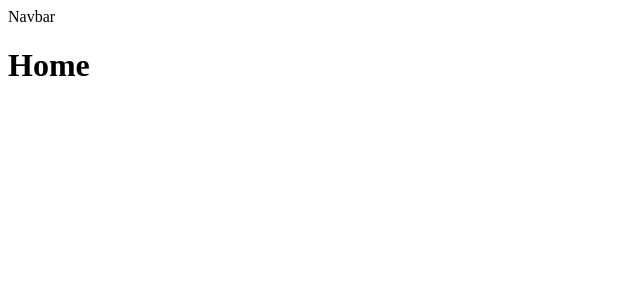
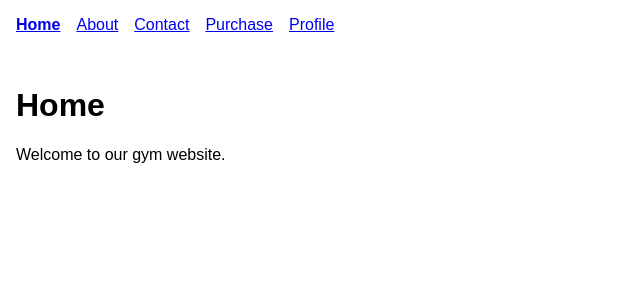
Before and after one commit to jaydonkc/h4i-calpoly-team7, a Next.js app: page / in a window 1280 px wide. Shown: the top 300 px of the page, without its empty margins (0-640 px from the left). Built offline with nearby package versions, Linux system fonts and the light colour scheme.

Commit message:
5 page shell plain

```diff
--- a/src/app/example/page.tsx
+++ /dev/null
@@ -1,3 +0,0 @@
-export default function Page() {
-  return <div>This is an example page using App Router!</div>;
-}
--- a/src/app/globals.css
+++ b/src/app/globals.css
@@ -0,0 +1,25 @@
+body {
+  margin: 0;
+  font-family: Arial, sans-serif;
+}
+
+header,
+main {
+  padding: 1rem;
+}
+
+nav {
+  display: flex;
+  flex-wrap: wrap;
+  gap: 1rem;
+}
+
+nav a[aria-current="page"] {
+  font-weight: bold;
+  text-decoration: underline;
+}
+
+a:focus-visible {
+  outline: 2px solid currentColor;
+  outline-offset: 3px;
+}
--- a/src/app/layout.tsx
+++ b/src/app/layout.tsx
@@ -1,16 +1,21 @@
 import type { Metadata } from "next";
+import Navbar from "@/components/Navbar";
 import "./globals.css";
 
-//! Update metadata to match your project
 export const metadata: Metadata = {
-  title: "Create Next App",
-  description: "Generated by create next app",
+  title: "Gym Website",
+  description: "Gym website details pending partner review.",
 };
 
 export default function RootLayout({ children }: { children: React.ReactNode }) {
   return (
     <html lang="en">
-      <body>{children}</body>
+      <body>
+        <header>
+          <Navbar />
+        </header>
+        <main>{children}</main>
+      </body>
     </html>
   );
 }
--- a/src/app/page.tsx
+++ b/src/app/page.tsx
@@ -1,10 +1,8 @@
-import Navbar from "@/components/Navbar";
-
 export default function Home() {
   return (
-    <main>
-      <Navbar />
+    <>
       <h1>Home</h1>
-    </main>
+      <p>Welcome to our gym website.</p>
+    </>
   );
 }
--- a/src/components/Navbar.tsx
+++ b/src/components/Navbar.tsx
@@ -1,3 +1,26 @@
+"use client";
+
+import Link from "next/link";
+import { usePathname } from "next/navigation";
+
+const links = [
+  { href: "/", label: "Home" },
+  { href: "/about", label: "About" },
+  { href: "/contact", label: "Contact" },
+  { href: "/purchase", label: "Purchase" },
+  { href: "/profile", label: "Profile" },
+];
+
 export default function Navbar() {
-  return <div>Navbar</div>;
+  const pathname = usePathname();
+
+  return (
+    <nav aria-label="Main navigation">
+      {links.map((link) => (
+        <Link href={link.href} key={link.href} aria-current={pathname === link.href ? "page" : undefined}>
+          {link.label}
+        </Link>
+      ))}
+    </nav>
+  );
 }
```
Also changed, not shown: src/app/about/page.tsx (added, +8 -0 lines), src/app/contact/page.tsx (added, +8 -0 lines), src/app/profile/page.tsx (added, +8 -0 lines), src/app/purchase/page.tsx (added, +8 -0 lines), 1 other file (tests, documents, lock files or other folders).
